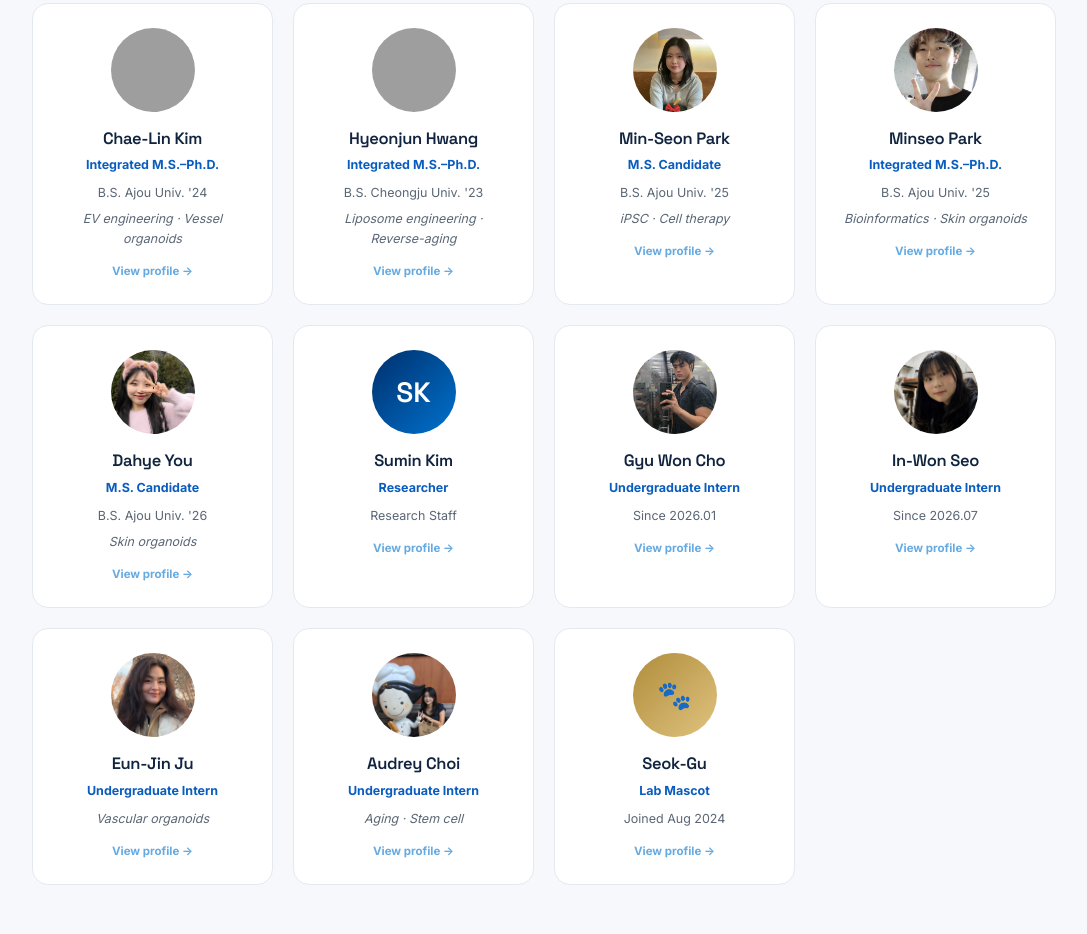
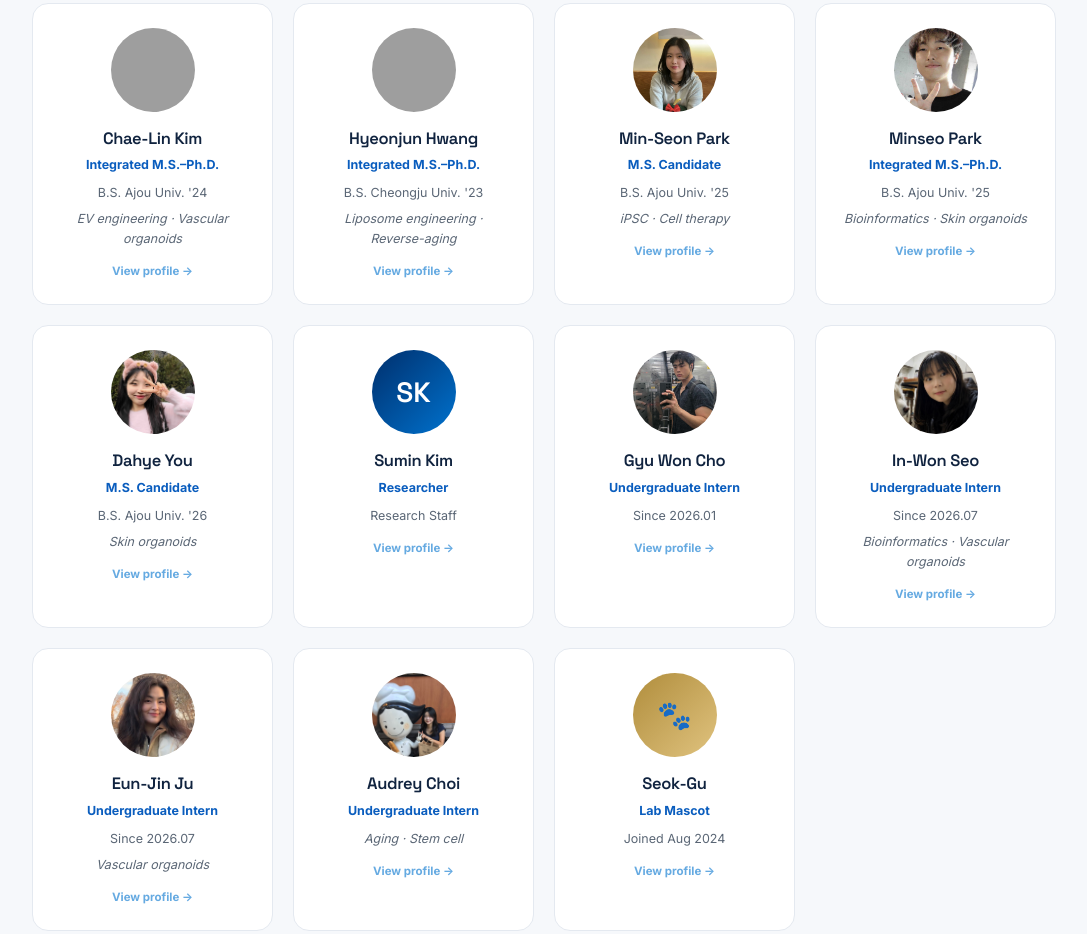
Before and after one commit to parklabajou/ctbil-site, a plain HTML site: page team.html in a window 1280 px wide. Shown: the part 765-1699 px from the top of the page, without its empty margins (96-1183 px from the left). Drawn offline with Linux system fonts and the light colour scheme; grey boxes are pictures that could not be loaded.

Commit message:
Add files via upload

```diff
--- a/team.html
+++ b/team.html
@@ -123,7 +123,7 @@
         <h3>Chae-Lin Kim</h3>
         <div class="role">Integrated M.S.–Ph.D.</div>
         <div class="deg">B.S. Ajou Univ. '24</div>
-        <div class="topic">EV engineering · Vessel organoids</div>
+        <div class="topic">EV engineering · Vascular organoids</div>
         <p class="bio">Chae-Lin works on EV engineering and blood-vessel organoid models, building vascular systems to study tissue repair and regeneration.</p>
       </div>
 
@@ -186,7 +186,7 @@
         <h3>In-Won Seo</h3>
         <div class="role">Undergraduate Intern</div>
         <div class="deg">Since 2026.07</div>
-        <div class="topic"></div>
+        <div class="topic">Bioinformatics · Vascular organoids</div>
         <p class="bio">In-Won is an undergraduate intern gaining hands-on experience across the lab's projects.</p>
       </div>
 
@@ -194,7 +194,7 @@
         <div class="av" data-photo="images/members/주은진.jpg" data-initial="EJ"></div>
         <h3>Eun-Jin Ju</h3>
         <div class="role">Undergraduate Intern</div>
-        <div class="deg"></div>
+        <div class="deg">Since 2026.07</div>
         <div class="topic">Vascular organoids</div>
         <p class="bio">Eun-Jin is an undergraduate intern studying vascular organoid models.</p>
       </div>
```
